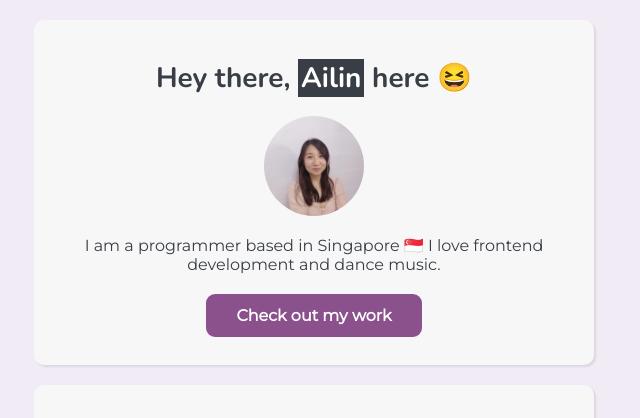
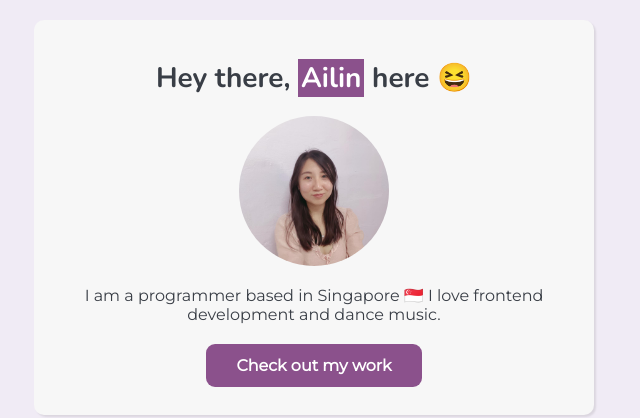
Before and after one commit to ai-chua/profile, a plain HTML site: page index.html in a window 1280 px wide. Shown: the top 418 px of the page, without its empty margins (326-966 px from the left). Drawn offline with nearby package versions, Linux system fonts and the light colour scheme.

Commit message:
Minor aesthetic changes

```diff
--- a/index.html
+++ b/index.html
@@ -6,7 +6,7 @@
   <link rel="stylesheet" href="https://use.fontawesome.com/releases/v5.6.3/css/all.css">
   <meta charset="UTF-8">
   <meta name="viewport" content="width=device-width, initial-scale=1.0">
-  <title>@niliaaa ✨🌿✨</title>
+  <title>✨@niliaaa✨</title>
 </head>
 <body>
 
--- a/style.css
+++ b/style.css
@@ -64,15 +64,16 @@ a:hover {
 }
 
 .avatar {
-  width: 100px;
-  border-radius: 50px;
+  width: 150px;
+  border-radius: 75px;
 }
 
 .highlight {
-  background-color: #393e46;
+  background-color: #844685ee;
   color: white;
   padding-left: 3px;
   padding-right: 3px;
+  border-right: 3px;
 }
 
 .header-link {
```
